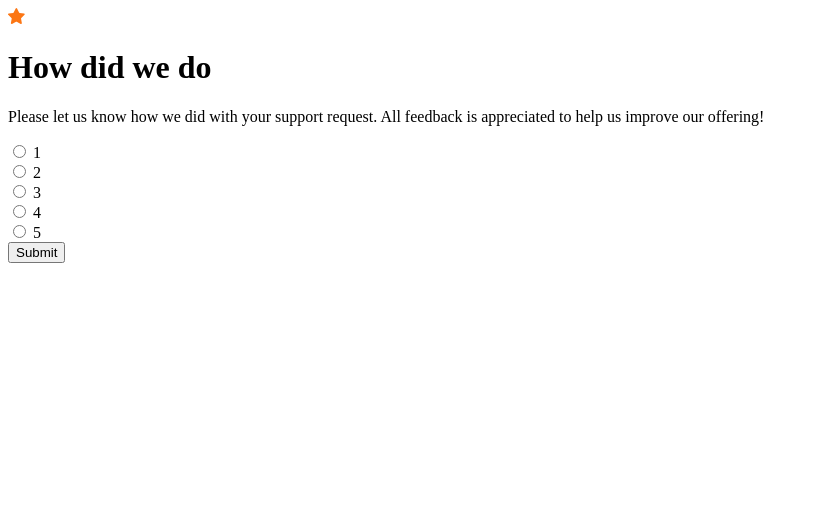
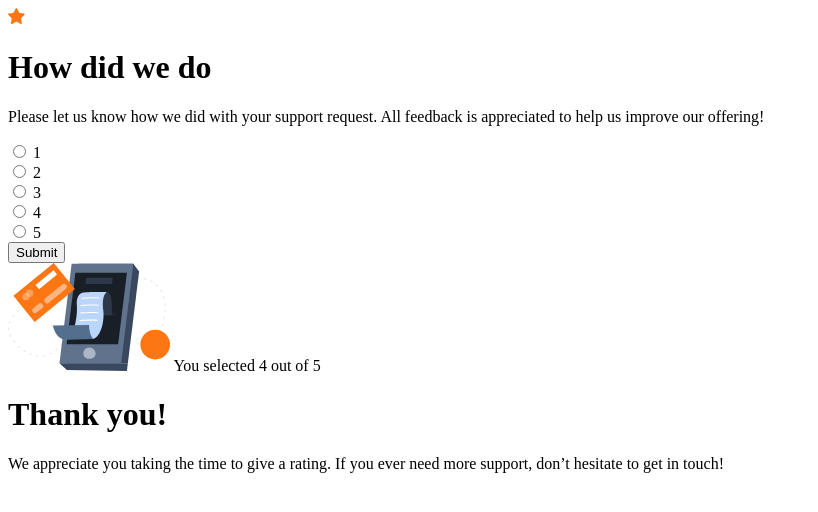
Before and after one commit to javelwilson/interactive-rating-component, a plain HTML site: page index.html in a window 1280 px wide. Shown: the whole page, without its empty margins (0-818 px from the left). Drawn offline with Linux system fonts and the light colour scheme.

Commit message:
Update semantic html markup

```diff
--- a/index.html
+++ b/index.html
@@ -14,12 +14,13 @@
     <title>Frontend Mentor | Interactive rating component</title>
   </head>
   <body>
+    <main>
       <div class="rating">
         <img src="./images/icon-star.svg" alt="Star icon" />
         <h1>How did we do</h1>
         <p>
-        Please let us know how we did with your support request. All feedback is
-        appreciated to help us improve our offering!
+          Please let us know how we did with your support request. All feedback
+          is appreciated to help us improve our offering!
         </p>
         <form action="">
           <div class="rating__options">
@@ -47,5 +48,18 @@
           <button type="submit">Submit</button>
         </form>
       </div>
+      <div class="appreciation">
+        <img
+          src="./images/illustration-thank-you.svg"
+          alt="Thank You Illustration"
+        />
+        <span>You selected 4 out of 5</span>
+        <h1>Thank you!</h1>
+        <p>
+          We appreciate you taking the time to give a rating. If you ever need
+          more support, don’t hesitate to get in touch!
+        </p>
+      </div>
+    </main>
   </body>
 </html>
```
Lines whose indentation alone changed are shown as unchanged.
